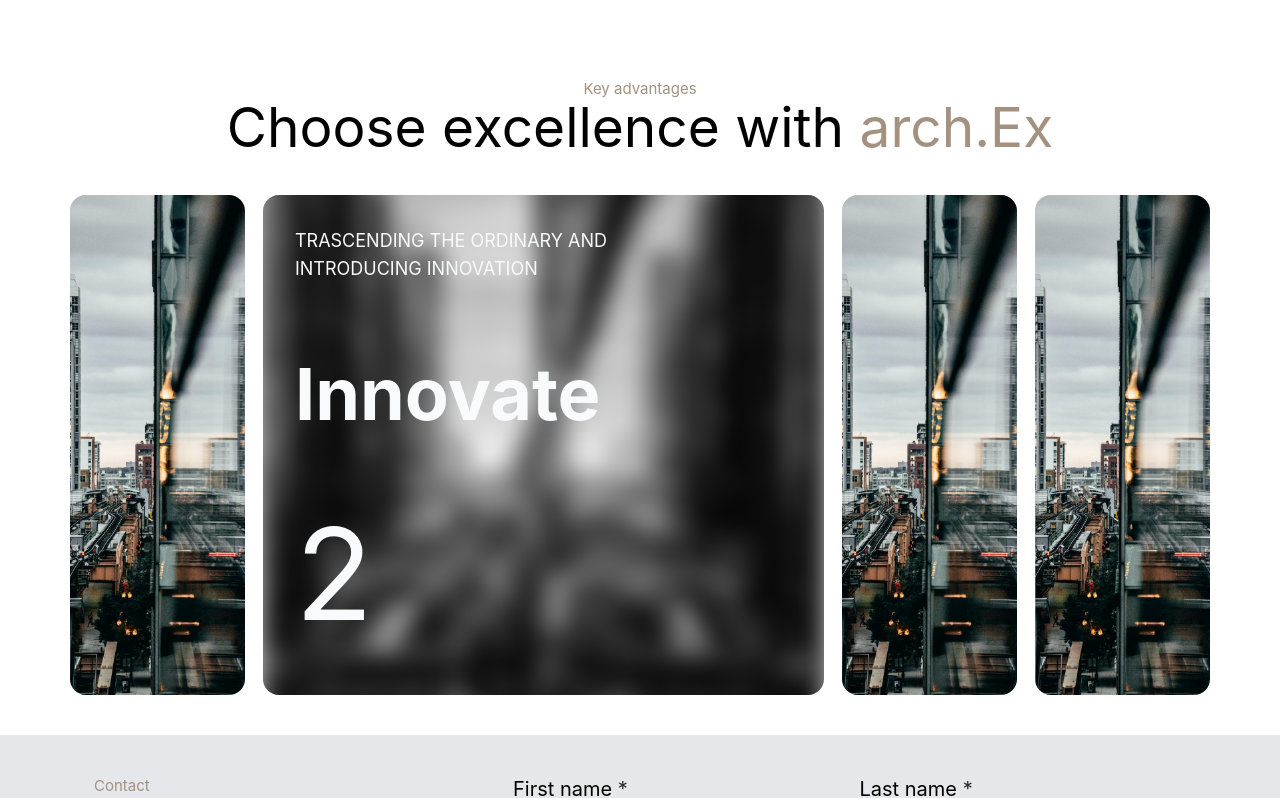
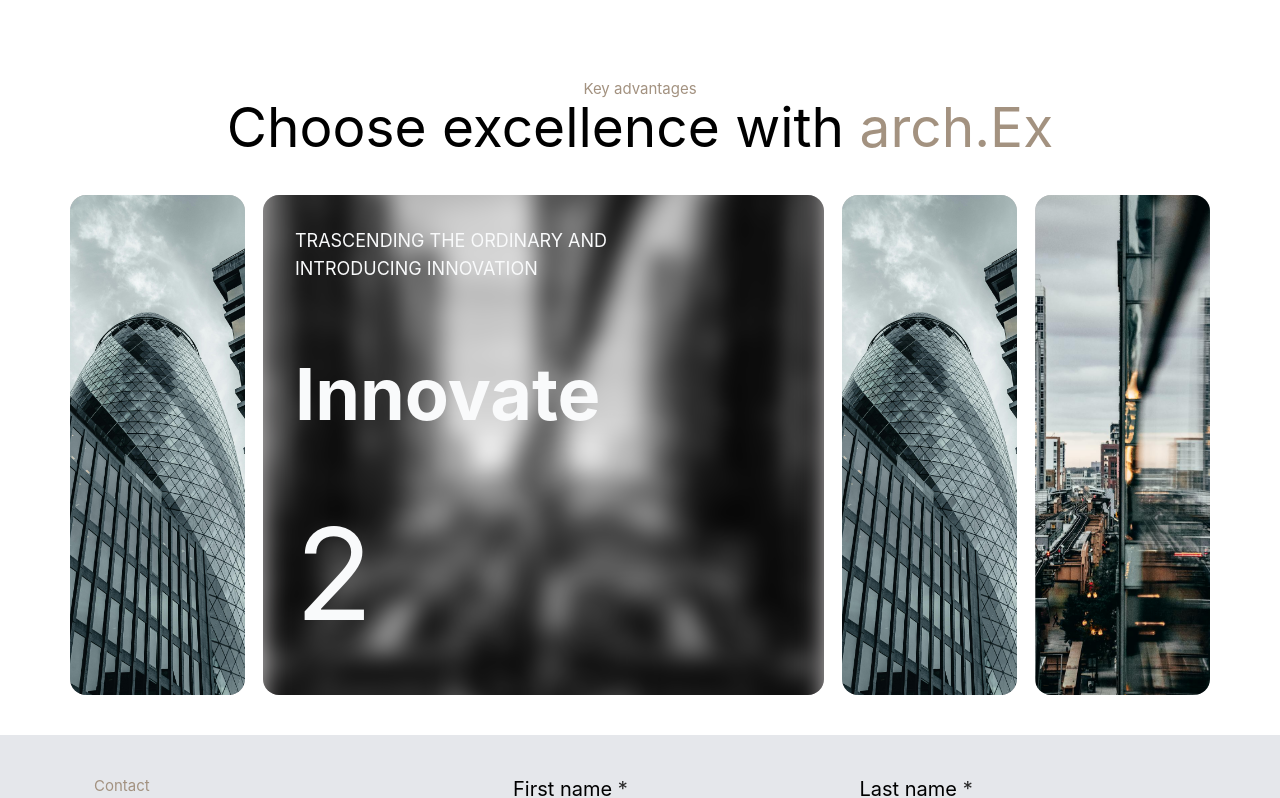
Before and after one commit to Tez-cyber/architecture-website, a React (Vite) app: page / in a window 1280 px wide. Shown: the part 2411-3209 px from the top of the page. Built offline with nearby package versions, Linux system fonts and the light colour scheme; no server answers.

Commit message:
Added images folder in public and import in valuesContent

```diff
--- a/src/components/valuesContent.js
+++ b/src/components/valuesContent.js
@@ -1,39 +1,39 @@
 
 export const valueContents = [
     {
-        img: "./src/assets/port-1.jpg",
+        img: "/public/images/val-1.jpg",
         title: "",
         name: "",
         id: "0"
     },
     {
-        img: "./src/assets/port-1.jpg",
+        img: "/public/images/val-2.jpg",
         title: "Push the boundaries of traditional design",
         name: "Elevate",
         id: "1"
     },
     {
-        img: "./src/assets/port-1.jpg",
+        img: "/public/images/val-1.jpg",
         title: "Trascending the ordinary and introducing innovation",
         name: "Innovate",
         id: "2"
     },
     {
-        img: "./src/assets/port-1.jpg",
+        img: "/public/images/val-2.jpg",
         title: "Challenge conventions and redefine the boundaries",
         name: "Reimagine",
         id: "3"
     },
     {
-        img: "./src/assets/port-1.jpg",
+        img: "/public/images/val-1.jpg",
         title: "Engage with spaces designed to fully captivate and envelope",
         name: "Immerse",
         id: "4"
     },
     {
-        img: "./src/assets/port-1.jpg",
+        img: "/public/images/val-1.jpg",
         title: "",
         name: "",
-        id: "0"
+        id: "00"
     }
 ]
```
Also changed, not shown: public/images/val-1.jpg (added), public/images/val-2.jpg (added).
